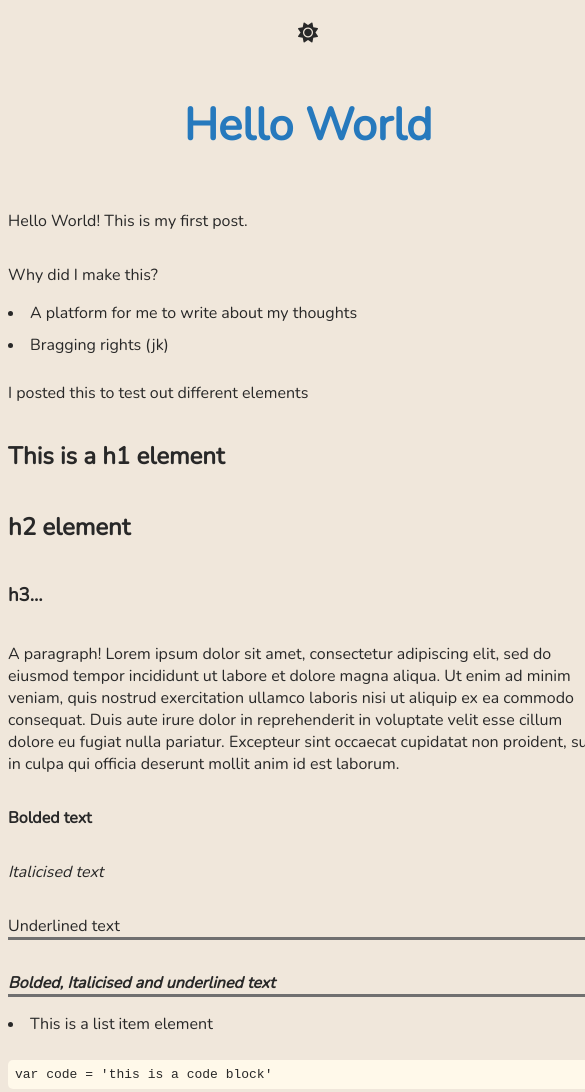
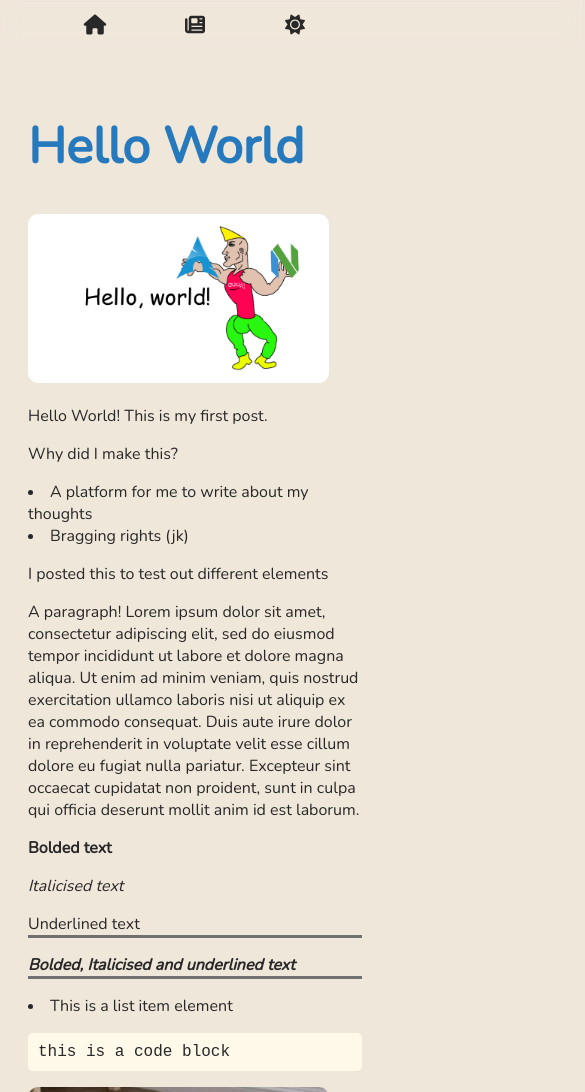
Before and after one commit to caffeinated01/caffeinated01.github.io, a plain HTML site: page blog/hello-world.html in a window 390 px wide. Shown: the top 1092 px of the page, 585 px wide, since content can reach past the window. Drawn offline with nearby package versions, Linux system fonts and the light colour scheme.

Commit message:
redo some of the css for blog page to make it work on mobile

```diff
--- a/blog/hello-world.html
+++ b/blog/hello-world.html
@@ -13,29 +13,40 @@
     <title>Hello World | Javier's Webpage</title>
   </head>
   <body class="light">
-    <article>
+    <div id="nav">
+      <a href="/">
+        <div id="home">
+          <i class="fa-solid fa-house"></i>
+        </div>
+      </a>
+      <a href="/blog/">
+        <div id="blog">
+          <i class="fa-solid fa-newspaper"></i>
+        </div>
+      </a>
       <div id="change-theme">
         <i class="fa-solid fa-moon fa-sun" id="theme-icon"></i>
       </div>
+    </div>
+    <div id="main">
+      <div id="container">
         <div id="name">
           <h1 class="blue">Hello World</h1>
         </div>
+        <img class="article-img" src="../assets/blog-assets/1/preview.png" />
         <p>Hello World! This is my first post.</p>
         <p>Why did I make this?</p>
         <li>A platform for me to write about my thoughts</li>
         <li>Bragging rights (jk)</li>
         <p>I posted this to test out different elements</p>
-      <h1>This is a h1 element</h1>
-      <h2>h2 element</h2>
-      <h3>h3...</h3>
         <p>
           A paragraph! Lorem ipsum dolor sit amet, consectetur adipiscing elit,
           sed do eiusmod tempor incididunt ut labore et dolore magna aliqua. Ut
-        enim ad minim veniam, quis nostrud exercitation ullamco laboris nisi ut
-        aliquip ex ea commodo consequat. Duis aute irure dolor in reprehenderit
-        in voluptate velit esse cillum dolore eu fugiat nulla pariatur.
-        Excepteur sint occaecat cupidatat non proident, sunt in culpa qui
-        officia deserunt mollit anim id est laborum.
+          enim ad minim veniam, quis nostrud exercitation ullamco laboris nisi
+          ut aliquip ex ea commodo consequat. Duis aute irure dolor in
+          reprehenderit in voluptate velit esse cillum dolore eu fugiat nulla
+          pariatur. Excepteur sint occaecat cupidatat non proident, sunt in
+          culpa qui officia deserunt mollit anim id est laborum.
         </p>
         <p class="bold">Bolded text</p>
         <p class="italic">Italicised text</p>
@@ -44,17 +55,11 @@
           Bolded, Italicised and underlined text
         </p>
         <li>This is a list item element</li>
-      <code>
-        <span class="red">var </span>code =
-        <span class="green">'this is a code block'</span>
-      </code>
-      <img
-        src="../assets/blog-assets/1/cat.jpg"
-        style="width: 500px; align-self: center"
-      />
-      <footer style="align-self: center">An image (this is a footer)</footer>
-    </article>
-    <a href="/" class="link">Go back</a>
+        <p class="code">this is a code block</p>
+        <img class="article-img" src="../assets/blog-assets/1/cat.jpg" />
+        <p>An image (this is a footer)</p>
+      </div>
+    </div>
     <script src="../theme.js"></script>
   </body>
 </html>
--- a/style.css
+++ b/style.css
@@ -16,6 +16,15 @@
   --change-theme-color: #282828;
   --link-color: #1f8076;
   --underline-color: #707070;
+}
+
+body {
+  background-color: var(--bg-color);
+  font-family: "Nunito", sans-serif;
+  font-weight: lighter;
+  display: grid;
+  place-items: center;
+  align-content: center;
 }
 
 #home,
@@ -57,16 +66,6 @@
   backdrop-filter: blur(10px);
   -webkit-backdrop-filter: blur(10px);
   z-index: 1;
-}
-
-body {
-  background-color: var(--bg-color);
-  font-family: "Nunito", sans-serif;
-  font-weight: lighter;
-  display: grid;
-  place-items: center;
-  align-content: center;
-  transition: 500ms;
 }
 
 .blue {
@@ -131,18 +130,16 @@ li {
   animation: flyIn 0.5s cubic-bezier(0.25, 0.46, 0.45, 0.94);
 }
 
+#container {
+  max-width: 600px;
+  color: var(--text-color);
+  margin: 20px;
+}
+
 #mast {
   display: inline-block;
   width: 90%;
   border-radius: 10px;
-}
-
-#container {
-  max-width: 600px;
-  min-height: 200px;
-  border-radius: 20px;
-  color: var(--text-color);
-  margin: 20px;
 }
 
 @keyframes flyIn {
@@ -164,15 +161,6 @@ li {
   color: var(--text-color);
 }
 
-article {
-  display: flex;
-  flex-direction: column;
-  padding-bottom: 50px;
-  color: var(--text-color);
-  animation: fadeIn 0.5s cubic-bezier(0.25, 0.46, 0.45, 0.94);
-  width: 600px;
-}
-
 @keyframes fadeIn {
   0% {
     opacity: 0;
@@ -183,8 +171,8 @@ article {
 }
 
 #name {
-  align-self: center;
-  font-size: 30px;
+  align-items: center;
+  font-size: 25px;
 }
 
 #articles {
@@ -211,20 +199,21 @@ article {
   color: var(--text-color);
 }
 
-article > li {
-  padding-bottom: 10px;
-}
-
-code {
+.code {
   background: var(--box-color);
   border-radius: 5px;
-  margin-bottom: 15px;
-  margin-top: 15px;
-  padding: 7px;
+  padding: 10px;
   color: var(--text-color);
+  font-family: "Fira Mono", monospace;
 }
 
 footer {
   padding-bottom: 10px;
   font-style: italic;
 }
+
+.article-img {
+  display: inline-block;
+  width: 90%;
+  border-radius: 10px;
+}
```
Also changed, not shown: blog/index.html (+2 -1 lines). Lines whose indentation alone changed are shown as unchanged.
